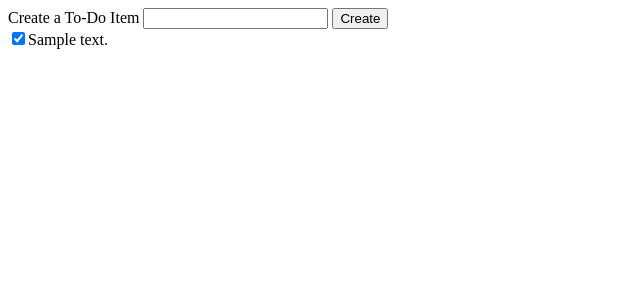
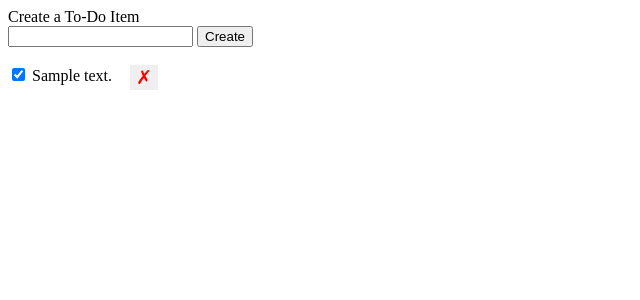
Before and after one commit to Colin787/UdacityTodoApp, a Flask app: page / in a window 1280 px wide. Shown: the top 300 px of the page, without its empty margins (0-640 px from the left). Run offline with Flask 2, Linux system fonts and the light colour scheme; tables that the repository leaves empty hold one stand-in row (values such as "Sample post"); some libraries are stand-ins or nearby versions.

Commit message:
Setup the app for a Delete function. Added button & styled. Everything works at this point.

```diff
--- a/templates/index.html
+++ b/templates/index.html
@@ -2,9 +2,11 @@
 <html>
 <head>
 	<title>Todo APP</title>
-
+	<meta name="viewport" content="width=device-width, initial-scale=1, shrink-to-fit=no">
 	<!-- CONNECTING JQUERY SO I CAN START SENDING REQUESTS THROUGH AJAX -->
 	<script src="https://ajax.googleapis.com/ajax/libs/jquery/3.3.1/jquery.min.js"></script>
+	<style src="https://stackpath.bootstrapcdn.com/bootstrap/4.5.0/css/bootstrap.min.css" type="text/css"></style>
+	<script src="https://stackpath.bootstrapcdn.com/bootstrap/4.5.0/js/bootstrap.min.js"></script>
 	<style type="text/css">
 		.hidden{
 			display: none;
@@ -13,25 +15,53 @@
 			list-style: none;
 			padding: 0;
 			margin: 0;
+			width: 150px;
+		}
+		li {
+			clear: both;
+		}
+		.delete_todo {
+			-webkit-appearance: none;
+			border: none;
+			outline: none;
+			color: red;
+			float: right;
+			cursor: pointer;
+			font-size: 1.2em;
+		}
+		.main-div {
+			width: 40%;
+
+		}
+		.list-div {
+			float: left;
 		}
 	</style>
 </head>
-<body>
-
+<body class="container">
+	<div class="main-div">
 		<form id="form">
 		<div>
 			<label for="name">Create a To-Do Item</label>
+			<br>
 			<input type="text" id="description" name="description">
-
 			<input type="submit" id="submit" value="Create"/>
 		</div>
 		</form>
+		<br>
 		<div id="error" style="display:none;" class="hidden">Something Went Wrong!!!!</div>
+		<div class="list-div">
 			<ul id="todos">
 				{% for d in data %}
-		<li><input class="check-completed" data-id="{{ d.id }}" type="checkbox" {% if d.completed %} checked {% endif %}>{{d.description}}</li>
+				<li>
+					<input class="check-completed" data-id="{{ d.id }}" type="checkbox" {% if d.completed %} checked {% endif %}>
+					{{d.description}}
+					<button data-id="{{ d.id }}" class="delete_todo">&cross;</button>
+				</li>
 			{% endfor %}
 			</ul>
+		</div>
+	</div>
 
 	<script type="text/javascript">
 		const checkboxes = document.querySelectorAll('.check-completed')
```
Lines whose indentation alone changed are shown as unchanged.
